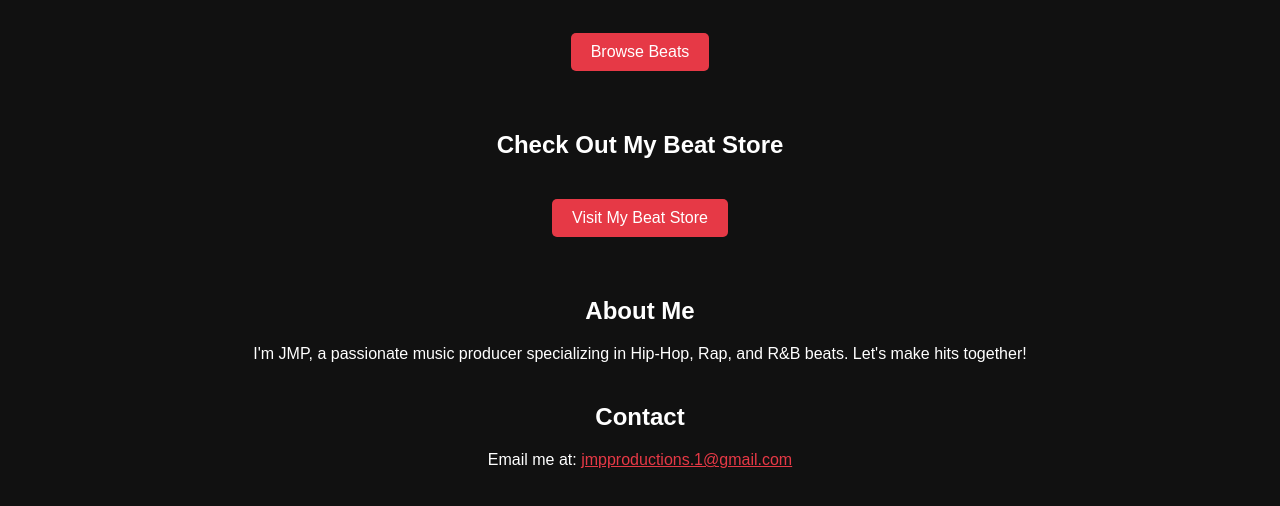
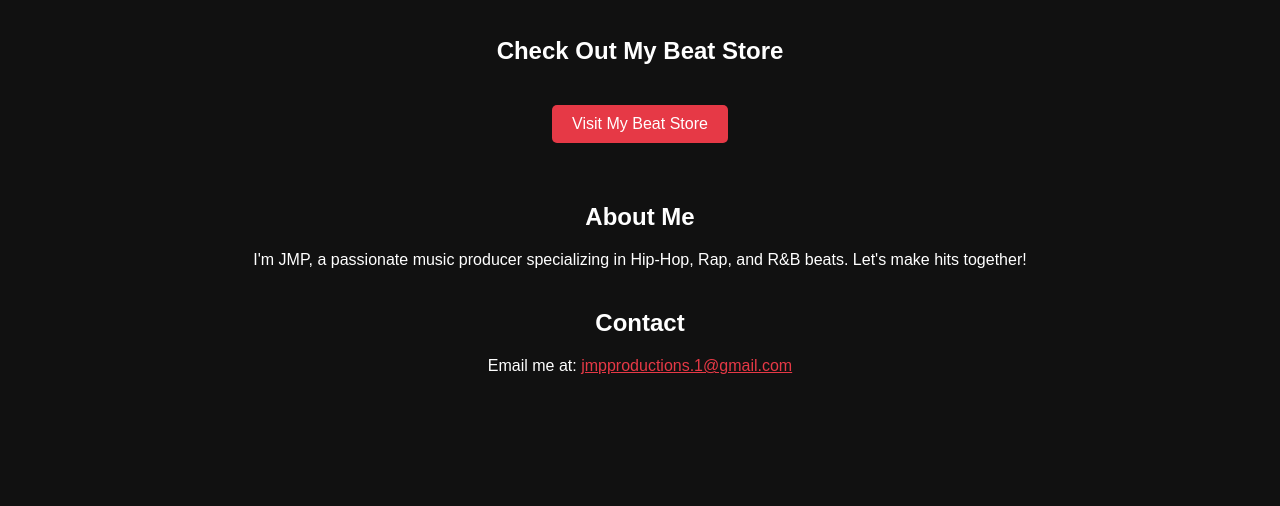
Before and after one commit to jmpompeo/jmp-productions-website, a plain HTML site: page index.html in a window 1280 px wide. Shown: the part 222-728 px from the top of the page. Drawn offline with Linux system fonts and the light colour scheme.

Commit message:
edited page

```diff
--- a/index.html
+++ b/index.html
@@ -61,7 +61,6 @@
     <div class="container" id="home">
         <h1>Welcome to JMProductions</h1>
         <p>Your go-to source for hard-hitting Hip-Hop, Rap, and R&B beats.</p>
-        <a href="#beats" class="button">Browse Beats</a>
     </div>
 
     <div class="container" id="beats">
```
